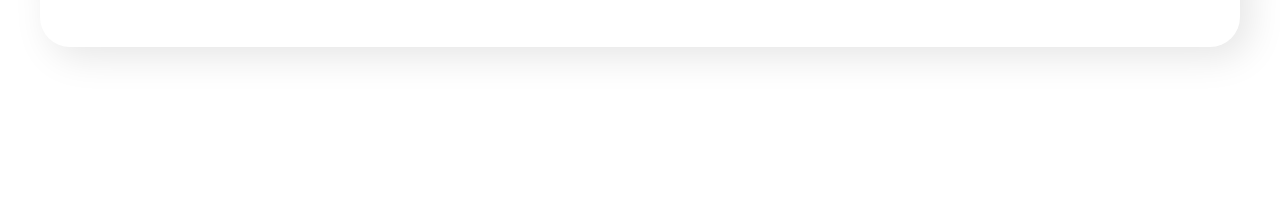
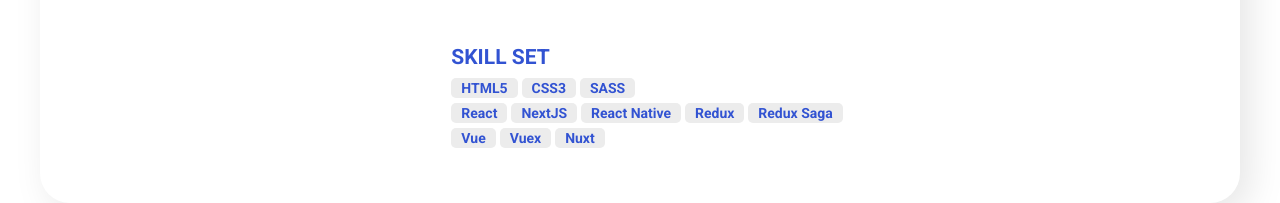
Before and after one commit to andrew22krohmalyuk/homepage, a plain HTML site: page index.html in a window 1280 px wide. Shown: the part 621-824 px from the top of the page. Before the commit the page ends 800 px from the top, so only its background shows below. Drawn offline with nearby package versions, Linux system fonts and the light colour scheme.

Commit message:
Added SKILL SET

```diff
--- a/index.html
+++ b/index.html
@@ -96,6 +96,31 @@
              </section>
            </div>
          </section>
+
+         <section>
+           <div class="Main__content-info-title">
+            SKILL SET
+           </div>
+           <div class="Main__content-info-skill-row">
+             <span class="Main__chips">HTML5</span>
+             <span class="Main__chips">CSS3</span>
+             <span class="Main__chips">SASS</span>
+           </div>
+
+           <div class="Main__content-info-skill-row">
+             <span class="Main__chips">React</span>
+             <span class="Main__chips">NextJS</span>
+             <span class="Main__chips">React Native</span>
+             <span class="Main__chips">Redux</span>
+             <span class="Main__chips">Redux Saga</span>
+           </div>
+
+           <div class="Main__content-info-skill-row">
+             <span class="Main__chips">Vue</span>
+             <span class="Main__chips">Vuex</span>
+             <span class="Main__chips">Nuxt</span>
+           </div>
+         </section>
         </div>
       </article>
     </main>
--- a/style/main.css
+++ b/style/main.css
@@ -154,3 +154,7 @@ body {
   content: '-';
   transform: translateY(-50%);
 }
+
+.Main__content-info-skill-row {
+  margin-bottom: 5px;
+}
```
